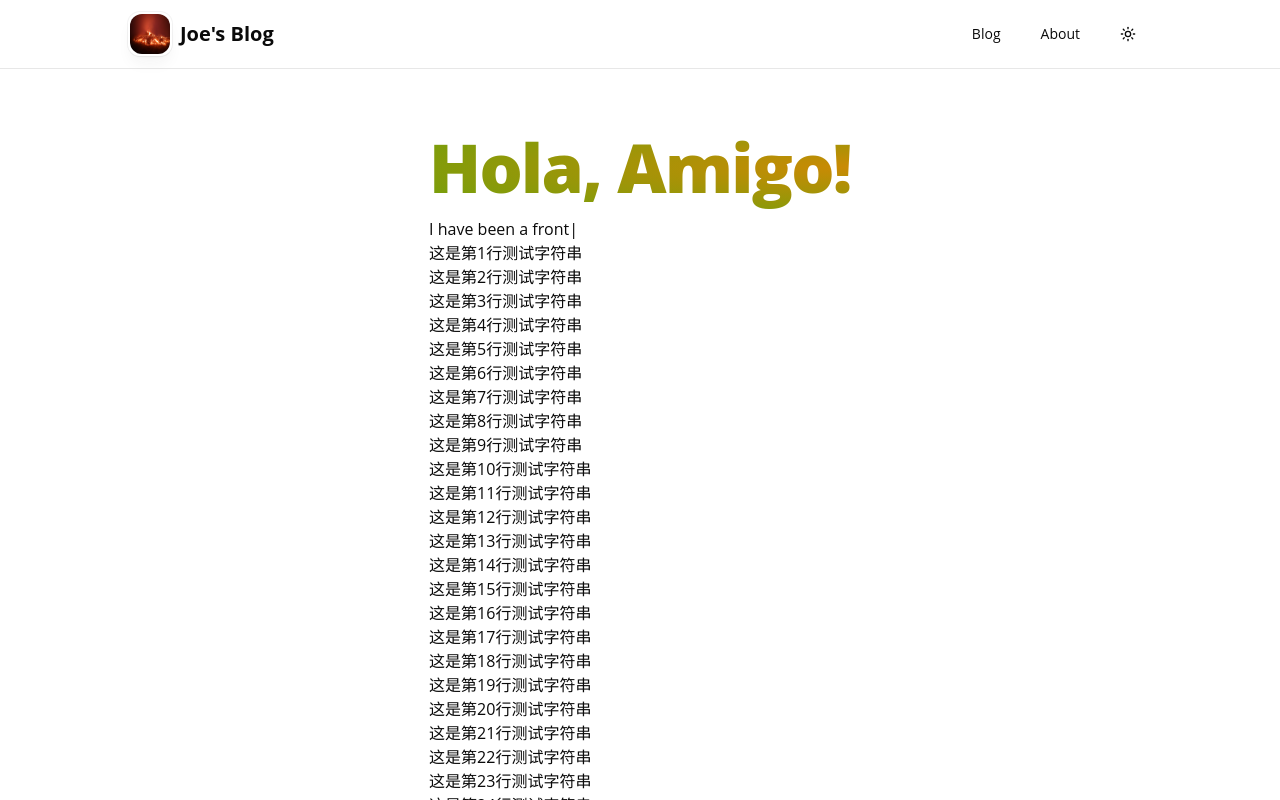
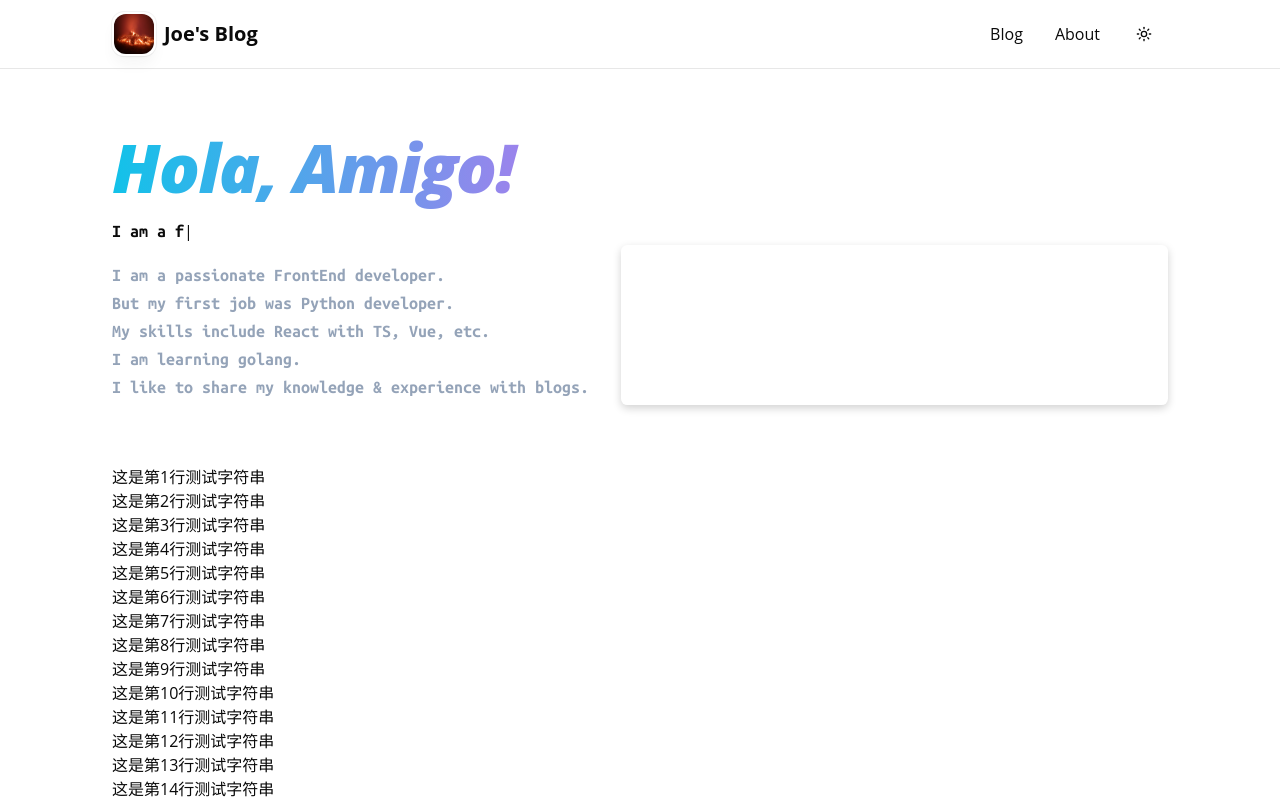
Before and after one commit to GeekMinder/Joey-blog-next, a Next.js app: page /home in a window 1280 px wide. Shown: the top 800 px of the page. Built offline with nearby package versions, Linux system fonts and the light colour scheme.

Commit message:
working on home page

```diff
--- a/src/app/globals.css
+++ b/src/app/globals.css
@@ -76,3 +76,12 @@ body {
     @apply bg-background text-foreground;
   }
 }
+
+.no-scrollbar::-webkit-scrollbar {
+  display: none;
+}
+
+.no-scrollbar {
+  -ms-overflow-style: none; /* IE and Edge */
+  scrollbar-width: none; /* Firefox */
+}
--- a/src/app/home/page.tsx
+++ b/src/app/home/page.tsx
@@ -1,10 +1,28 @@
+import { ubuntuMono } from "@/components/fonts";
+import { InfoCard } from "@/components/Header/info-card";
 import { Greeting } from "@/components/HomeCpn/greeting";
 import { SelfIntroduction } from "@/components/HomeCpn/self-introduction";
+
 export default function Home() {
   return (
     <div className="mx-auto w-full max-w-6xl px-4 sm:px-6 xl:px-12 pt-4 lg:pt-12">
       <Greeting />
       <SelfIntroduction />
+      <div className="md:pb-8 flex md:flex-row md:justify-between flex-col">
+        <div
+          className={`mb-6 mt-4 md:mb-8 text-slate-400 text-lg font-light ${ubuntuMono.className} md:pr-8`}
+        >
+          <p>I am a passionate FrontEnd developer.</p>
+          <p>But my first job was Python developer.</p>
+          <p>My skills include React with TS, Vue, etc.</p>
+          <p>I am learning golang.</p>
+          <p>I like to share my knowledge & experience with blogs.</p>
+        </div>
+        <div className="flex-1 ">
+          <InfoCard />
+        </div>
+      </div>
+
       {(() => {
         const 测试字符串 = [];
         for (let i = 1; i <= 50; i++) {
--- a/src/app/layout.tsx
+++ b/src/app/layout.tsx
@@ -4,6 +4,7 @@ import Header from "@/components/Header";
 import { ThemeProvider } from "@/components/ThemeProvider";
 import Footer from "@/components/Footer";
 import { SITE_METADATA } from "@/constant";
+
 // SEO template
 export const metadata: Metadata = {
   title: {
@@ -29,7 +30,7 @@ export default function RootLayout({
         >
           <div className="flex flex-col items-center justify-center">
             <Header />
-            <main className="mb-auto grow">{children}</main>
+            <main className="mb-auto grow w-full">{children}</main>
             <Footer />
           </div>
         </ThemeProvider>
--- a/src/components/Header/index.tsx
+++ b/src/components/Header/index.tsx
@@ -2,14 +2,18 @@
 import { ThemeSwitcher } from "@/components/ThemeSwitcher";
 import { navLinks } from "@/constant/navigation";
 import Link from "next/link";
-import { Button } from "../ui/button";
+// import { Button } from "../ui/button";
 import { MobileNav } from "./mobile-nav";
 import { MyAvatar } from "@/components/Avatar";
 import { SITE_METADATA } from "@/constant";
+import clsx from "clsx";
+import { usePathname } from "next/navigation";
+import { DashLineText } from "../common/dashlineText";
 export default function Header() {
+  const pathname = usePathname();
   return (
     <header className="sticky top-0 py-3 z-40 bg-opacity-80 backdrop-blur w-full border-b border-zinc-900/10">
-      <div className="flex justify-between items-center max-w-3xl px-3 mx-auto xl:max-w-5xl xl:px-0">
+      <div className="flex justify-between items-center mx-auto max-w-6xl px-4 sm:px-6 xl:px-12">
         <div className="flex items-center gap-2">
           <MyAvatar />
           <Link
@@ -23,9 +27,18 @@ export default function Header() {
         <div className="flex items-center text-base leading-5 gap-2">
           <div className="hidden space-x-2 sm:block">
             {navLinks.map((link) => {
+              const isActive = pathname.startsWith(link.href);
               return (
-                <Link key={link.title} href={link.href} className="">
-                  <Button variant="ghost">{link.title}</Button>
+                <Link
+                  key={link.title}
+                  href={link.href}
+                  className="px-3 py-1 font-medium"
+                >
+                  <DashLineText
+                    className={clsx(isActive && "bg-[length:100%_50%]")}
+                  >
+                    {link.title}
+                  </DashLineText>
                 </Link>
               );
             })}
--- /dev/null
+++ b/src/components/Header/info-card.tsx
@@ -0,0 +1,14 @@
+"use client";
+
+export const InfoCard = () => {
+  return (
+    <div className="group h-48 w-full md:h-40 relative [perspective:1000px]">
+      <div className="p-[0.25rem] w-full h-full absolute [backface-visibility:hidden] transition-transform duration-700 ease-in-out rounded-[0.4rem] shadow-[0_0.2rem_0.5rem_rgba(0,0,0,0.18)] [text-shadow:0_0.15rem_0.2rem_rgba(0,0,0,0.2)] [transform:rotateY(0deg)] group-hover:[transform:rotateY(180deg)]">
+        <div></div>
+      </div>
+      <div className="p-[0.25rem] w-full h-full absolute [backface-visibility:hidden] transition-transform duration-700 ease-in-out rounded-[0.4rem] shadow-[0_0.2rem_0.5rem_rgba(0,0,0,0.18)] [text-shadow:0_0.15rem_0.2rem_rgba(0,0,0,0.2)] [transform:rotateY(-180deg)] group-hover:[transform:rotateY(0deg)]">
+        背面内容
+      </div>
+    </div>
+  );
+};
--- a/src/components/HomeCpn/greeting.tsx
+++ b/src/components/HomeCpn/greeting.tsx
@@ -4,11 +4,11 @@ export function Greeting() {
   return (
     <div
       className={clsx(
-        "font-extrabold tracking-tight",
+        "font-extrabold tracking-tight italic",
         "text-[40px] leading-[60px] md:text-[68px] md:leading-[100px]",
         "bg-clip-text text-transparent",
-        "bg-[radial-gradient(ellipse_at_right,_var(--tw-gradient-stops))] from-yellow-600 to-lime-600",
-        "dark:bg-gradient-to-l dark:from-emerald-500 dark:to-lime-600"
+        "bg-gradient-to-r from-[#12c2e9] via-[#c471ed] to-[#f64f59]",
+        "text-center md:text-left"
       )}
     >
       Hola, Amigo!
--- a/src/components/HomeCpn/self-introduction.tsx
+++ b/src/components/HomeCpn/self-introduction.tsx
@@ -1,6 +1,7 @@
 "use client";
 import React from "react";
 import Typed from "typed.js";
+import { ubuntuMono } from "../fonts";
 
 export function SelfIntroduction() {
   const el = React.useRef(null);
@@ -8,17 +9,19 @@ export function SelfIntroduction() {
   React.useEffect(() => {
     const typed = new Typed(el.current, {
       strings: [
-        "I have been a frontend developer for 3 years.",
+        "I live in <span className='font-medium'>Shanghai</span>.",
+        "I am a FE developer since 2020.",
         "I am a fan of <span className='font-medium'>TypeScript</span> and <span className='font-medium'>React</span>.",
         "I also love <span className='font-medium'>golang</span>.",
-        "Maybe thinking about full-stack?",
-        "I not a sport guy",
-        "but usually go <span className='font-medium'>biking</span> at weekends.",
+        "Maybe full-stack dev in the future?",
+        "I am not a sport guy.",
+        "I love <span className='font-medium italic'>Billie Eilish</span>.",
+        "God, love her voice!",
       ],
       typeSpeed: 50,
       loop: true,
       startDelay: 500,
-      backSpeed: 50,
+      backSpeed: 10,
       smartBackspace: true,
     });
 
@@ -30,7 +33,7 @@ export function SelfIntroduction() {
 
   return (
     <div className="App">
-      <span ref={el} />
+      <span ref={el} className={`text-lg ${ubuntuMono.className}`} />
     </div>
   );
 }
--- /dev/null
+++ b/src/components/Icon/github.tsx
@@ -0,0 +1,14 @@
+interface GithubIconProps {
+  className?: string;
+}
+
+export const GithubIcon: React.FC<GithubIconProps> = ({ className }) => {
+  return (
+    <div className={className}>
+      <svg role="img" viewBox="0 0 24 24" xmlns="http://www.w3.org/2000/svg">
+        <title>GitHub</title>
+        <path d="M12 .297c-6.63 0-12 5.373-12 12 0 5.303 3.438 9.8 8.205 11.385.6.113.82-.258.82-.577 0-.285-.01-1.04-.015-2.04-3.338.724-4.042-1.61-4.042-1.61C4.422 18.07 3.633 17.7 3.633 17.7c-1.087-.744.084-.729.084-.729 1.205.084 1.838 1.236 1.838 1.236 1.07 1.835 2.809 1.305 3.495.998.108-.776.417-1.305.76-1.605-2.665-.3-5.466-1.332-5.466-5.93 0-1.31.465-2.38 1.235-3.22-.135-.303-.54-1.523.105-3.176 0 0 1.005-.322 3.3 1.23.96-.267 1.98-.399 3-.405 1.02.006 2.04.138 3 .405 2.28-1.552 3.285-1.23 3.285-1.23.645 1.653.24 2.873.12 3.176.765.84 1.23 1.91 1.23 3.22 0 4.61-2.805 5.625-5.475 5.92.42.36.81 1.096.81 2.22 0 1.606-.015 2.896-.015 3.286 0 .315.21.69.825.57C20.565 22.092 24 17.592 24 12.297c0-6.627-5.373-12-12-12" />
+      </svg>
+    </div>
+  );
+};
--- /dev/null
+++ b/src/components/Icon/nextjs.tsx
@@ -0,0 +1,14 @@
+interface NextjsIconProps {
+  className?: string;
+}
+
+export const NextjsIcon: React.FC<NextjsIconProps> = ({ className }) => {
+  return (
+    <div className={className}>
+      <svg role="img" viewBox="0 0 24 24" xmlns="http://www.w3.org/2000/svg">
+        <title>Next.js</title>
+        <path d="M18.665 21.978C16.758 23.255 14.465 24 12 24 5.377 24 0 18.623 0 12S5.377 0 12 0s12 5.377 12 12c0 3.583-1.574 6.801-4.067 9.001L9.219 7.2H7.2v9.596h1.615V9.251l9.85 12.727Zm-3.332-8.533 1.6 2.061V7.2h-1.6v6.245Z" />
+      </svg>
+    </div>
+  );
+};
--- /dev/null
+++ b/src/components/common/dashlineText.tsx
@@ -0,0 +1,37 @@
+import { clsx } from "clsx";
+import type { CSSProperties } from "react";
+
+export function DashLineText({
+  as: Component = "span",
+  children,
+  active,
+  className,
+  duration,
+  ...rest
+}: {
+  children: React.ReactNode;
+  as?: React.ElementType;
+  active?: boolean;
+  className?: string;
+  duration?: number;
+  // eslint-disable-next-line @typescript-eslint/no-explicit-any
+  [key: string]: any;
+}) {
+  return (
+    <Component
+      className={clsx([
+        "bg-gradient-to-r bg-left-bottom bg-no-repeat",
+        "transition-[background-size] duration-[var(--duration,300ms)]",
+        "from-[#43e97b] via-[#38f9d7] to-[#00f2fe]",
+        active
+          ? "bg-[length:100%_50%] hover:bg-[length:100%_100%]"
+          : "bg-[length:0px_50%] hover:bg-[length:100%_50%]",
+        className,
+      ])}
+      style={{ "--duration": `${duration || 300}ms` } as CSSProperties}
+      {...rest}
+    >
+      {children}
+    </Component>
+  );
+}
--- /dev/null
+++ b/src/components/fonts/index.tsx
@@ -0,0 +1,3 @@
+import { Ubuntu_Mono } from "next/font/google";
+
+export const ubuntuMono = Ubuntu_Mono({ subsets: ["latin"], weight: "700" });
```
Also changed, not shown: src/components/Header/mobile-nav.tsx (+22 -8 lines), 2 other files (tests, documents, lock files or other folders).
